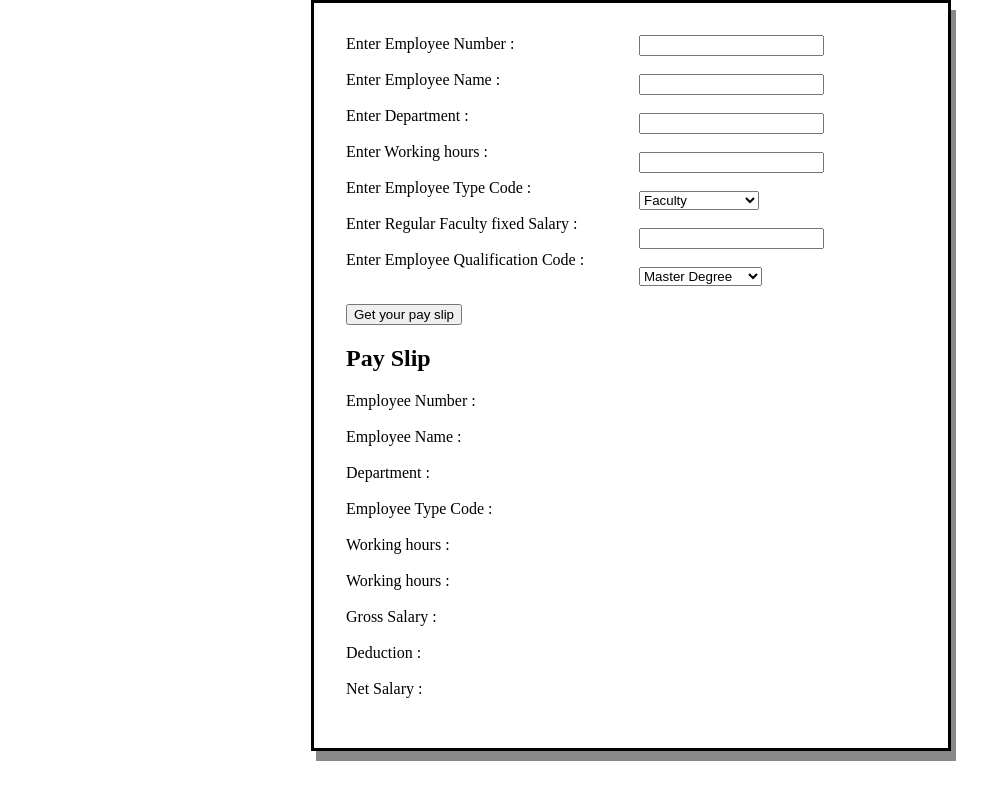
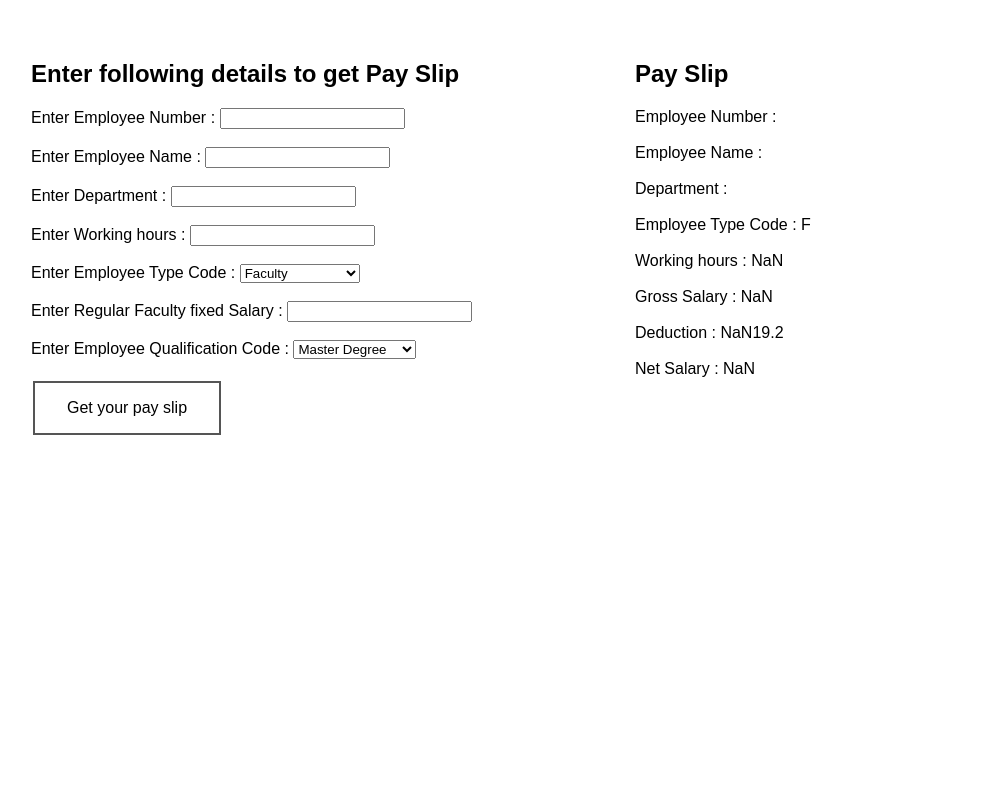
Before and after one commit to dimpyvaidya/Payroll_Assignment2, a plain HTML site: page index.html in a window 1280 px wide. Both pictures are taken after a click on the button "Get your pay slip". Shown: the whole page, without its empty margins (9-996 px from the left). Drawn offline with Linux system fonts and the light colour scheme.

Commit message:
commiting before separating functions

```diff
--- a/index.css
+++ b/index.css
@@ -1,30 +1,52 @@
 body {
-    margin: 0 20em;
-    font-style: sans-serif, arial, helvetica;
-    border-style: solid;
-    box-shadow: 5px 10px #888888;
+    /* margin: 0 20em; */
+    font-family: arial, helvetica;
     text-align: left;
     padding: 2em;
 }
 
-form {
-    text-align: center;
+.structure {
+    display: grid;
+    grid-template-columns: 1fr 1fr;
+    grid-gap: 0.5em;
 }
 
 label {
     margin-bottom: 1em;
 }
 
-.fixSalary {
+.input {
+    font-size: 1em;
+}
+
+.hide {
     display: none;
 }
 
 .show {
-    background-color: aqua;
+    display: block;
 }
 
-.structure {
-    display: grid;
-    grid-template-columns: 1fr 1fr;
-    grid-gap: 1em;
+.button {
+    border: none;
+    color: white;
+    padding: 16px 32px;
+    text-align: center;
+    text-decoration: none;
+    display: inline-block;
+    font-size: 16px;
+    margin: 4px 2px;
+    transition-duration: 0.4s;
+    cursor: pointer;
 }
+
+.buttonPaySlip {
+    background-color: white;
+    color: black;
+    border: 2px solid #555555;
+}
+
+.buttonPaySlip:hover {
+    background-color: #555555;
+    color: white;
+}
--- a/index.html
+++ b/index.html
@@ -11,58 +11,61 @@
 </head>
 
 <body>
-    <main class="structure">
-        <div>
-            <label>Enter Employee Number :</label><br><br>
-            <label>Enter Employee Name :</label><br><br>
-            <label>Enter Department :</label><br><br>
-            <label>Enter Working hours :</label><br><br>
-            <label>Enter Employee Type Code :</label><br><br>
-            <label>Enter Regular Faculty fixed Salary :</label><br><br>
-            <label>Enter Employee Qualification Code :</label><br><br>
-        </div>
-        <div>
+    <article class="structure">
+        <main>
+            <h2>Enter following details to get Pay Slip</h2>
+            <label>Enter Employee Number :</label>
             <input type="text" id="num"><br><br>
+
+            <label>Enter Employee Name :</label>
             <input type="text" id="name"><br><br>
+
+            <label>Enter Department :</label>
             <input type="text" id="dept"><br><br>
+
+            <label>Enter Working hours :</label>
             <input type="text" id="hours"><br><br>
+
+            <label>Enter Employee Type Code :</label>
             <select id="empCode">
                 <option value="F">Faculty</option>
                 <option value="R">Regular workers</option>
             </select><br><br>
+
+            <div class="hide" id="fixSalDiv">
+                <label>Enter Regular Faculty fixed Salary :</label>
                 <input type="text" id="fixSal"><br><br>
+            </div>
+
+            <label>Enter Employee Qualification Code :</label>
             <select id="qualiCode">
                 <option value="M">Master Degree</option>
                 <option value="B">Bachelor Degree</option>
             </select><br><br>
-        </div>
+            <input type="button" id="btn" value="Get your pay slip" class="button buttonPaySlip">
+
         </main>
 
         <div>
-        <input type="button" id="btn" value="Get your pay slip">
-
             <h2>Pay Slip</h2>
             <label> Employee Number :</label>
-        <label id="num"></label><br><br>
+            <label id="numOutput"></label><br><br>
             <label> Employee Name :</label>
-        <label id="name"></label><br><br>
+            <label id="nameOutput"></label><br><br>
             <label> Department :</label>
-        <label id="dept"></label><br><br>
+            <label id="deptOutput"></label><br><br>
             <label> Employee Type Code :</label>
-        <label id="empCode"></label><br><br>
+            <label id="empCodeOutput"></label><br><br>
             <label> Working hours :</label>
-        <label id="hours"></label><br><br>
-        <label> Working hours :</label>
-        <label id="hours"></label><br><br>
+            <label id="hoursOutput"></label><br><br>
             <label>  Gross Salary :</label>
-        <label id="grossSalary"></label><br><br>
+            <label id="grossSalaryOutput"></label><br><br>
             <label> Deduction :</label>
-        <label id="totalDeduction"></label><br><br>
+            <label id="totalDeductionOutput"></label><br><br>
             <label>  Net Salary :</label>
-        <label id="netPay"></label><br><br>
-
+            <label id="netPayOutput"></label><br><br>
         </div>
-    </form>
+    </article>
     <script src="index.js"></script>
 </body>
 
--- a/index.js
+++ b/index.js
@@ -1,6 +1,6 @@
 let btn = document.getElementById("btn");
 
-let num = parseFloat(document.getElementById("num").value);
+let num = document.getElementById("num").value;
 let name = document.getElementById("name").value;
 let dept = document.getElementById("dept").value;
 let empCode = document.getElementById("empCode").value;
@@ -12,37 +12,36 @@ let incomeTax = parseFloat(document.getElementById("incomeTax"));
 let totalDeduction = parseFloat(document.getElementById("totalDeduction"));
 let netPay = parseFloat(document.getElementById("netPay"));
 
+document.getElementById(`empCode`).addEventListener(`change`, () => {
+    document.getElementById('fixSalDiv').classList.toggle('show');
+});
+
 function netPayable() {
     //gross salary
     let hours = parseFloat(document.getElementById("hours").value);
     let fixSal = parseFloat(document.getElementById("fixSal").value);
 
     if (empCode.selectedIndex == 0) {
+
         if (qCode.selectedIndex == 0) {
             grossSalary = (175 * hours) + 1500;
-            // alert(`${grossSalary}`);
         } else {
             grossSalary = (100 * hours) + 600;
-            // alert(`${grossSalary}`);
         }
     } else {
+        document.getElementById('fixSalDiv').classList.toggle('show');
         if (hours == 160) {
-            // alert(`${fixSal}`);
-
+            grossSalary = grossSalary;
         } else if (hours < 160) {
             hourlyRate = fixSal / 160;
             grossSalary = hourlyRate * hours;
-            // alert(`${grossSalary}`);
         } else {
             excessHours = (hours - 160);
             hourlyRate = fixSal / 160;
             grossSalary = ((hourlyRate * 160) + (excessHours * hourlyRate * 2));
-            // alert(`${grossSalary}`);
-
 
             //deduction
             incomeTax = ((grossSalary * 25) / 100).toFixed(2);
-
             if (grossSalary > 3000) {
                 totalDeduction = incomeTax + 33;
             } else {
@@ -51,11 +50,17 @@ function netPayable() {
 
             //net payable
             netPay = grossSalary - totalDeduction;
-
         }
     }
+    document.getElementById(`numOutput`).innerText = num;
+    document.getElementById(`nameOutput`).innerText = name;
+    document.getElementById(`deptOutput`).innerText = dept;
+    document.getElementById(`empCodeOutput`).innerText = empCode;
+    document.getElementById(`hoursOutput`).innerText = hours;
+    document.getElementById(`grossSalaryOutput`).innerText = grossSalary;
+    document.getElementById(`totalDeductionOutput`).innerText = totalDeduction;
+    document.getElementById(`netPayOutput`).innerText = netPay;
+
 }
 
-
-
 btn.addEventListener("click", netPayable);
```
Lines whose indentation alone changed are shown as unchanged.
